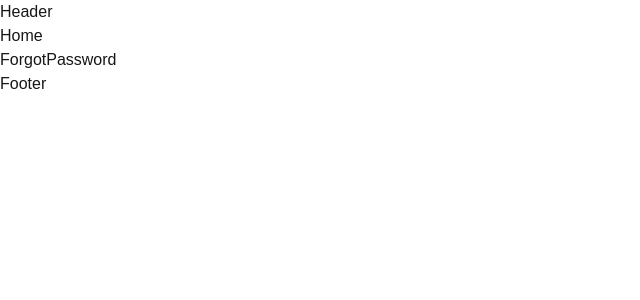
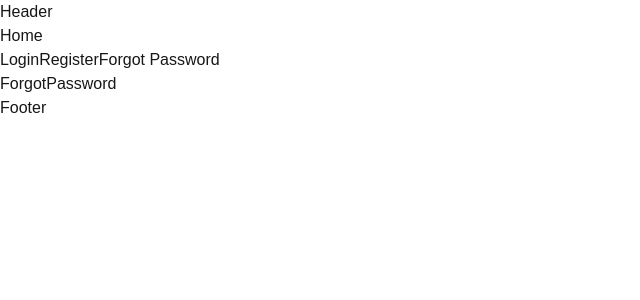
Before and after one commit to namanajmera/next-js-practice, a Next.js app: page /forgot-password in a window 1280 px wide. Shown: the top 300 px of the page, without its empty margins (0-640 px from the left). Built offline with nearby package versions, Linux system fonts and the light colour scheme.

Commit message:
Added: Use the Pathname by using use client.

```diff
--- /dev/null
+++ b/src/app/(auth)/layout.tsx
@@ -0,0 +1,40 @@
+"use client"
+import Link from "next/link";
+import { usePathname } from "next/navigation";
+
+export default function AuthLayoutLayout({
+    children,
+}: Readonly<{
+    children: React.ReactNode;
+}>) {
+    const links = [
+        {
+            title: 'Login',
+            url: '/login',
+        },
+        {
+            title: 'Register',
+            url: '/register',
+        },
+        {
+            title: 'Forgot Password',
+            url: '/forgot-password',
+        },
+    ];
+    const pathname = usePathname();
+    return (
+        <div>
+            {
+                links && links.map((ele) => {
+                    const isActive = pathname.match(ele.url);
+                    return (
+                        <Link key={ele.url} href={ele.url}>
+                            <span className={isActive ? "font-bold text-purple-500 p-4" : "font-light text-blue-600 p-4"}>{ele.title}</span>
+                        </Link>
+                    )
+                })
+            }
+            {children}
+        </div>
+    );
+}
```
